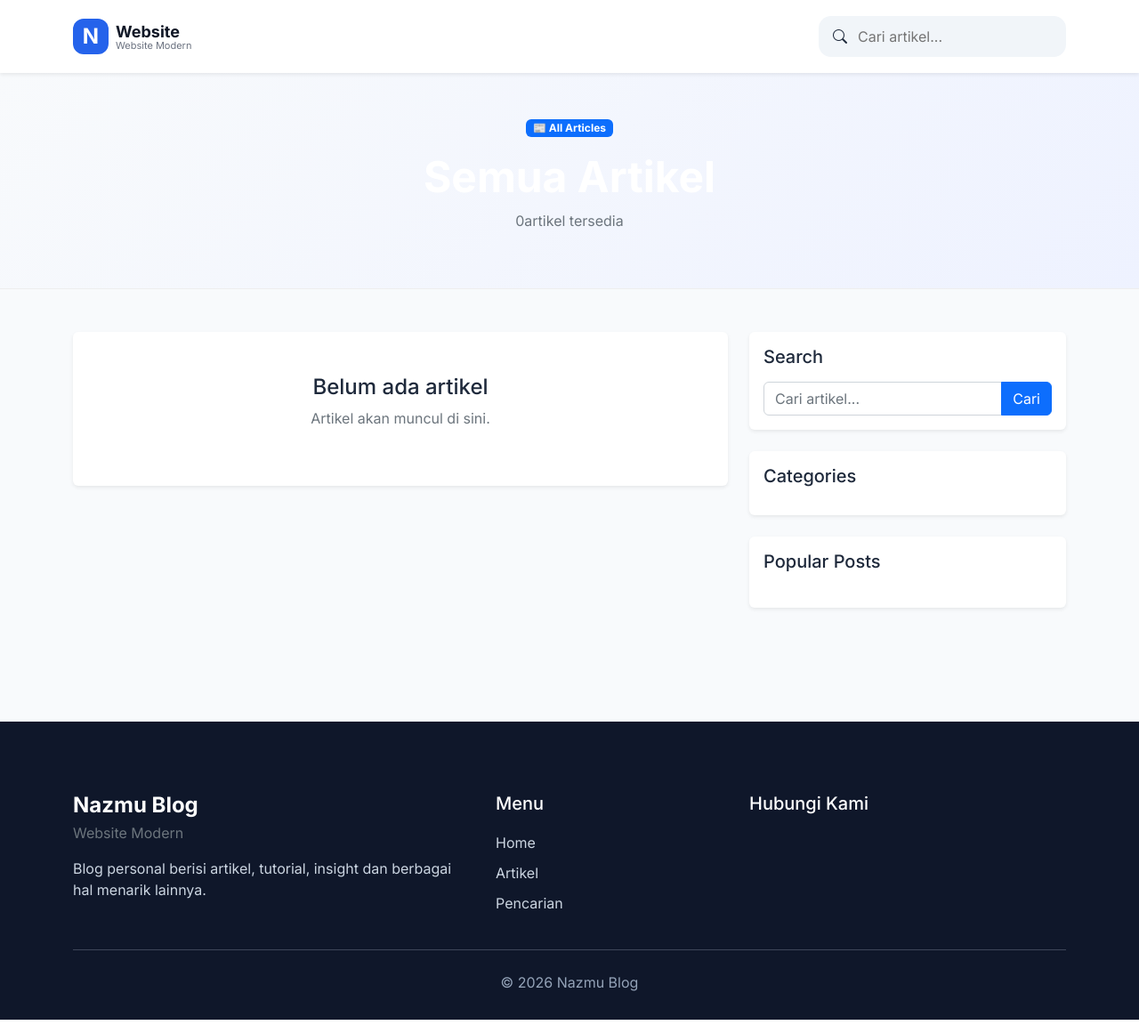
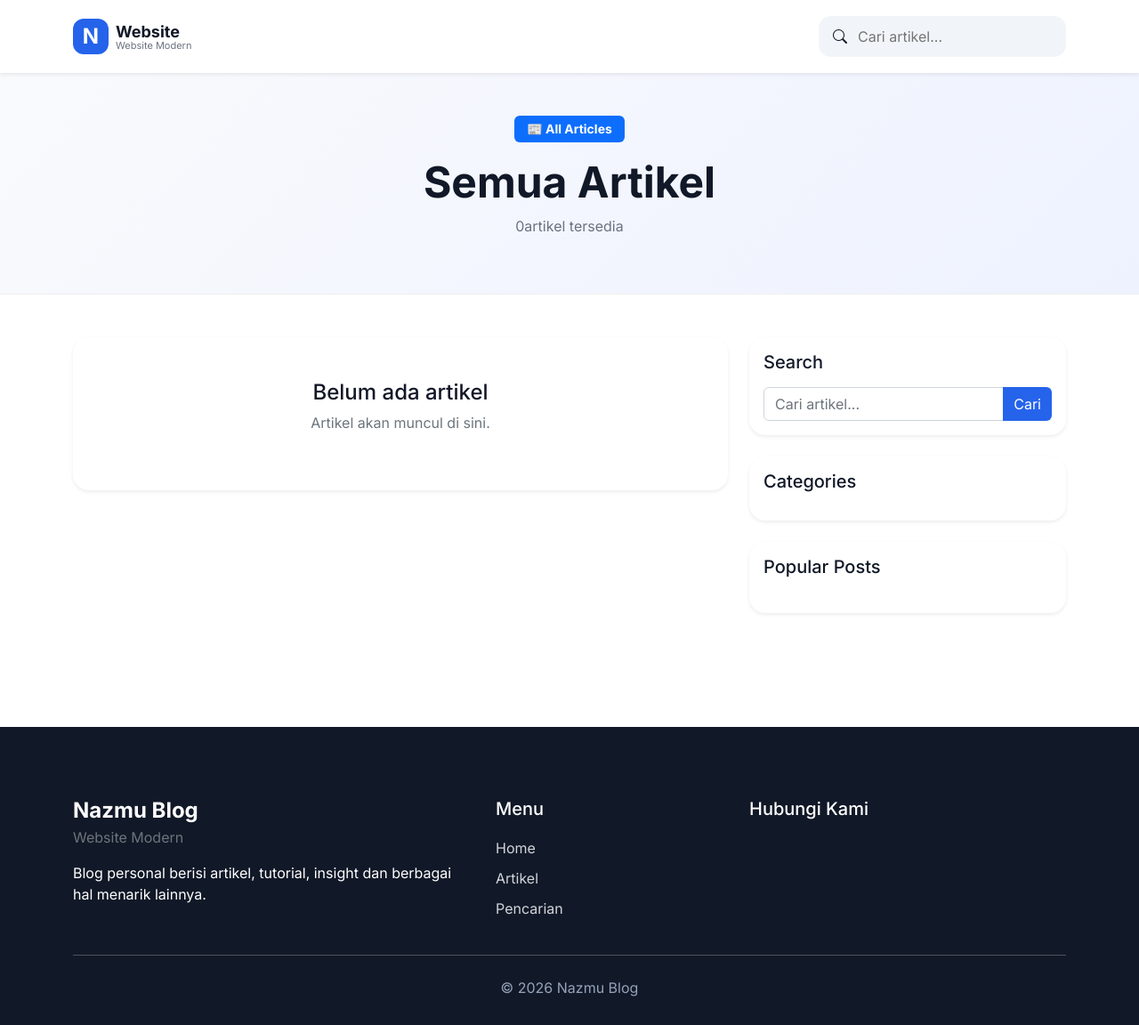
Before and after one commit to Muhamadnazmudin/nazmu, a CodeIgniter app: page /nazmu/articles in a window 1280 px wide. Shown: the whole page at 89% size. Run offline with CodeIgniter, Linux system fonts and the light colour scheme; data that the repository does not hold is empty.

Commit message:
perbaikan theme

```diff
--- a/application/views/public/articles.php
+++ b/application/views/public/articles.php
@@ -290,8 +290,26 @@ linear-gradient(
 );
 border-bottom:
 1px solid #eee;
+padding:80px 0;
 }
 
+/* FIX TEXT HERO */
+/* .hero-section h1{
+color:#111827 !important;
+font-weight:800;
+}
+
+.hero-section p{
+color:#6b7280 !important;
+font-size:18px;
+} */
+
+.hero-section .badge{
+font-size:14px;
+padding:8px 14px;
+}
+
+/* CARD */
 .post-card{
 border-radius:18px;
 overflow:hidden;
--- a/assets/public/css/custom.css
+++ b/assets/public/css/custom.css
@@ -49,10 +49,20 @@ body {
 }
 
 /* HERO */
+
 .hero-section {
 	padding: 90px 0;
-	background: linear-gradient(135deg, #2563eb, #4f46e5);
-	color: #fff;
+	background: linear-gradient(135deg, #f8fafc, #eef2ff);
+}
+
+/* DEFAULT HERO */
+.hero-section h1 {
+	color: #111827;
+	font-weight: 800;
+}
+
+.hero-section p {
+	color: #64748b;
 }
 
 .hero-title {
@@ -64,7 +74,6 @@ body {
 	font-size: 20px;
 	opacity: 0.9;
 }
-
 /* CARD */
 .blog-card {
 	border: none;
--- a/assets/themes/default/public.css
+++ b/assets/themes/default/public.css
@@ -1,3 +1,57 @@
-/* Default Theme
-   Tampilan asli website
-*/
+/* ======================
+   DEFAULT PUBLIC THEME
+====================== */
+
+body {
+	background: #fff;
+	color: #111827;
+}
+
+/* NAVBAR */
+.navbar {
+	background: #fff !important;
+	box-shadow: 0 2px 10px rgba(0, 0, 0, 0.05);
+}
+
+.navbar-brand,
+.nav-link {
+	color: #111827 !important;
+}
+
+/* HERO */
+.hero-section {
+	background: linear-gradient(135deg, #f8fafc, #eef2ff) !important;
+}
+
+/* FIX DEFAULT HERO */
+.hero-section h1 {
+	color: #111827 !important;
+	font-weight: 800;
+}
+
+.hero-section p {
+	color: #6b7280 !important;
+}
+
+/* CARD */
+.card {
+	border: none;
+	border-radius: 18px;
+	box-shadow: 0 6px 18px rgba(0, 0, 0, 0.06);
+}
+
+/* BUTTON */
+.btn-primary {
+	background: #2563eb;
+	border: none;
+}
+
+/* FOOTER */
+.footer-modern {
+	background: #111827;
+	color: #fff;
+}
+
+.footer-modern a {
+	color: #d1d5db;
+}
--- a/assets/themes/modern/public.css
+++ b/assets/themes/modern/public.css
@@ -43,12 +43,12 @@ body {
 .hero-section h1 {
 	font-size: 56px;
 	font-weight: 800;
-	color: #fff !important;
+	color: #111827;
 }
 
 .hero-section p {
 	font-size: 20px;
-	color: rgba(255, 255, 255, 0.85) !important;
+	color: #64748b;
 }
 
 /* CARD */
```
Also changed, not shown: application/views/public/category.php (+39 -0 lines), application/views/public/home.php (+12 -0 lines), assets/themes/dark/public.css (+10 -1 lines).
